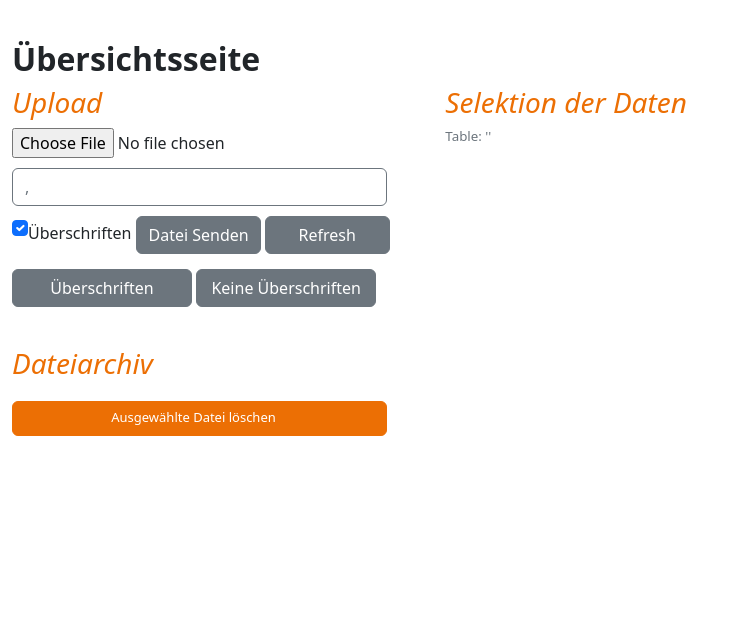
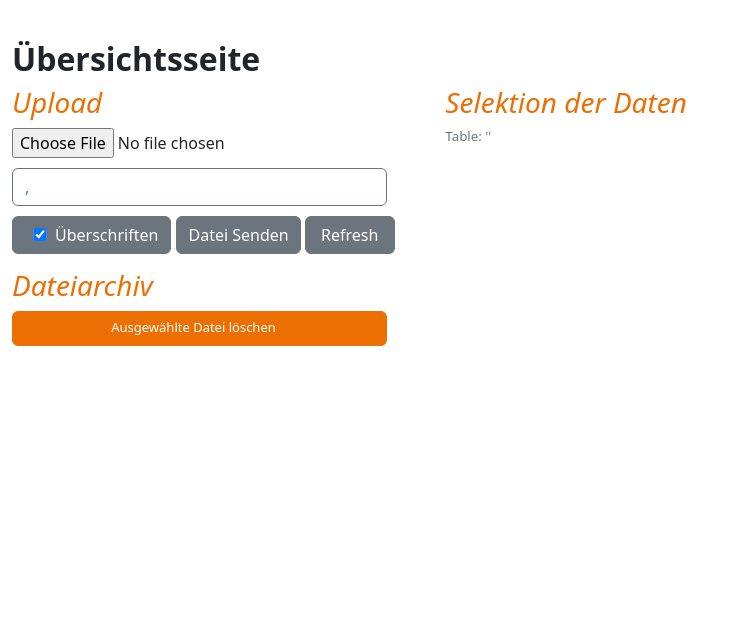
Before and after one commit to JonasHasslauer/webanwendung-data-analytics-plattform, a Flask app: page /uebersichtsseite in a window 1280 px wide. Shown: the part 56-691 px from the top of the page, without its empty margins (0-737 px from the left). Run offline with Flask 2, Linux system fonts and the light colour scheme; a user stored in the database is signed in; data comes from the database, SQL or seed files in the repository; both versions use the stored data as it was after the commit; some libraries are stand-ins or nearby versions.

Commit message:
Bei der Auswahl, ob die Datei Überschriften hat (beim Upload) gibt es 2 Möglichkeiten: 1. die Datei hat Überschriften: die erste Zeile wird als Überschriften benutzt 2. die Datei hat keine Überschriften: es wird eine index-Spaltennamen-Zeile als header eingefügt Vorausgewählt ist Variante 1
Benutzerhandbuch angepasst

Angepasst, dass in Subsetnamen auch Leerzeichen und '-' geändert werden

```diff
--- a/src/Database.py
+++ b/src/Database.py
@@ -131,6 +131,8 @@ class DatabaseFile(Database):
         :param name: der Name, unter dem das Dataframe abgespeichert werden soll
         :return: nichts
         '''
+        name = name.replace("-", "_")
+        name = name.replace(" ", "_")
         file.to_sql(name, sql.connect("Datenbank/" + session["username"], check_same_thread=False),schema=None, if_exists='replace', index=True, index_label=None,
                                                 chunksize=None,
                                                 dtype=None, method=None)
--- a/src/templates/benutzerhandbuch.html
+++ b/src/templates/benutzerhandbuch.html
@@ -123,10 +123,11 @@
                     <h3 style="font-weight:lighter; font-size:16px; line-height:1.8">
                         Auf der Übersichtsseite befindet sich der Dateiupload, das Dateiarchiv und die Selektion der Daten. </br> Für den
                     <span style="color: #ec6f04; font-size: 18px">Dateiupload </span>  wählen Sie eine csv-Datei aus, und wählen den Seperator:
-                        ist Ihre csv-Datei mit einem ',' oder einem ';' getrennt? Nachdem sie auf   <input class="btn btn-secondary" type="submit" name="submit" value="Datei Senden"
+                        ist Ihre csv-Datei mit einem ',' oder einem ';' getrennt? Außerdem können Sie auswählen, ob Ihre Datei Überschriften enthält: ist die checkbox mit 'Überschriften' angewählt, wird die erste Zeile der Datei
+                        als Spaltennamen verwendet. Sonst wird eine neue Zeile mit Spaltennamen (0,1,2,...) erzeugt. Nachdem sie auf   <input class="btn btn-secondary" type="submit" name="submit" value="Datei Senden"
                            style="font-size: x-small; width: 80px; text-align:center; font-weight: lighter">   klicken, wird die Datei in der Datenbank gespeichert. Sie bekommen direkt Feedback, ob der Upload geklappt hat. Der Upload klappt nicht, wenn
                         es sich bei der Datei nicht um eine csv-Datei handelt, oder wenn schon eine Datei mit demselben Namen existiert. Um die hochgeladene Datei nun im Dateiarchiv sehen zu können, klicken Sie auf <input class="btn btn-secondary" type="submit" name="submit" value="Refresh"
-                           style="font-size: x-small; width: 80px; text-align:center; font-weight: lighter">  <br/> Im <span style="color: #ec6f04; font-size: 18px">Dateiarchiv </span>  finden Sie alle Dateien, die Ihrem Benutzernamen zugeordnet sind.
+                           style="font-size: x-small; width: 80px; text-align:center; font-weight: lighter">  <br/> Im <span style="color: #ec6f04; font-size: 18px">Dateiarchiv </span>  finden Sie alle Dateien, die Ihrem Benutzernamen zugeordnet sind. <br/> Hinweis: '-' und Leerzeichen im Dateinamen weden zu '_' abgeändert.
                         Sie haben mit <input class="btn btn-primary" type="submit" name="deletefile" id=deletefile
                            value="Ausgewählte Datei löschen"
                            style="background-color: #ec6f04; border-color: #ec6f04; color:#ffffff; padding-left:0; width: 125px; text-align: center; font-size: x-small; font-weight: lighter"> auch die Möglichkeit, die ausgewählte Datei aus der Datenbank zu löschen. </br>
--- a/src/templates/uebersichtsseite.html
+++ b/src/templates/uebersichtsseite.html
@@ -172,25 +172,22 @@
                     <option value=";">;</option>
                 </select>
                 <div class="btn-group-toggle" data-toggle="buttons" align="left" style="margin-bottom: 15px">
-                    <input class="form-check-input" type="checkbox" name = "ueberschriften" value="yes" checked>Überschriften
+                    <label class="btn btn-secondary">
+                        <input type="checkbox" name = "ueberschriften" value="yes" checked style="width: 30px">Überschriften
+                    </label>
                     <input class="btn btn-secondary" type="submit" name="submit" value="Datei Senden" style="width: 125px">
-                    <input class="btn btn-secondary" type="submit" name="submit" value="Refresh" style="width: 125px">
+                    <input class="btn btn-secondary" type="submit" name="submit" value="Refresh" style="width: 90px">
                 </div>
 
+                <h3 style="color: #ec6f04; font-style: italic; font-weight: lighter">Dateiarchiv</h3>
+
             </form>
-            <form action="{{ url_for('specUebersicht', table=table) }}" method="POST">
-               <input class="btn btn-secondary" type="submit" name="submit" value="Überschriften" style="width: 180px">
-                <input class="btn btn-secondary" type="submit" name="submit" value="Keine Überschriften"
-                           style="width: 180px">
-            </form>
-
-            <h3 style="color: #ec6f04; font-style: italic; font-weight: lighter; margin-top: 40px; margin-bottom: 20px">Dateiarchiv</h3>
 
             <!-- Buttons erstellen -->
             <div class="d-grid gap-2">
 
                 {% for filenames in filenames %}
-                <form action="{{ url_for('specUebersicht', table=filenames) }}" method="GET">
+                <form action="{{ url_for('specUebersicht', table=filenames) }}" method="POST">
                     <button type="submit" class="btn btn-outline-secondary"
                             style="padding-left:0; height: 35px; width: 375px; text-align: center; font-size: small"
                             id="{{filenames}}"
```
Also changed, not shown: src/Datenbank/my_logins4.db, src/static/screenuebersicht1.png.
